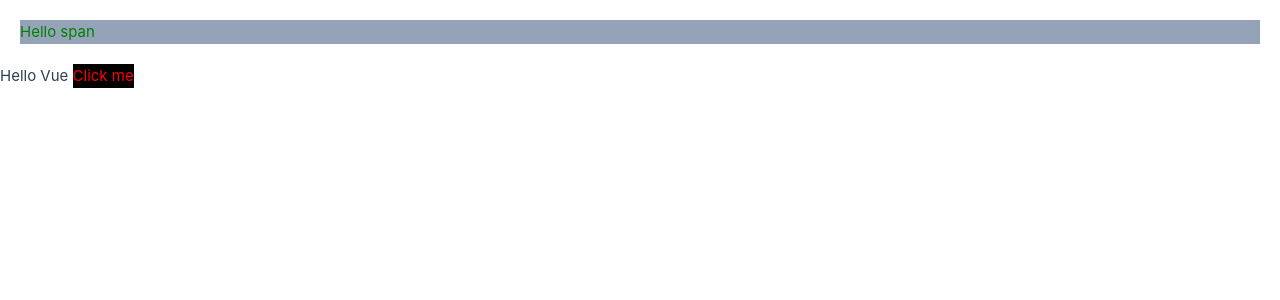
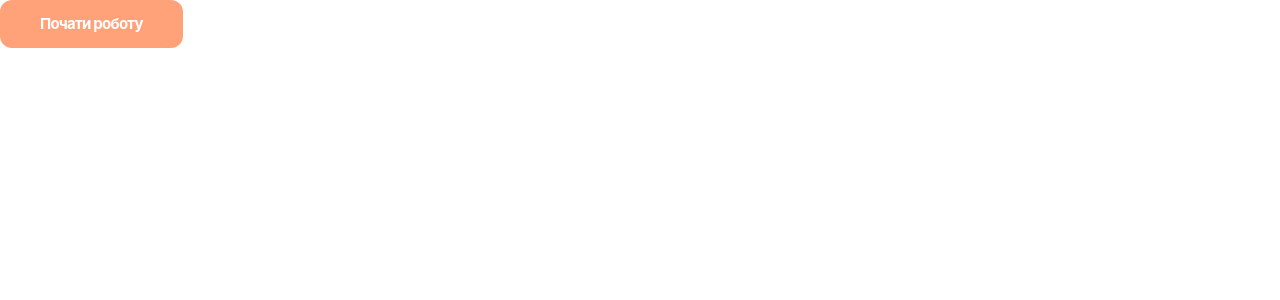
Before and after one commit to goitacademy/vue-course-code, a Vue app: page / in a window 1280 px wide. Shown: the top 300 px of the page. Built offline with nearby package versions, Linux system fonts and the light colour scheme.

Commit message:
add button styles

```diff
--- a/src/App.vue
+++ b/src/App.vue
@@ -1,27 +1,7 @@
 <script setup>
 import IButton from './components/IButton/IButton.vue'
-
-const classes = {
-  'bg-black': true,
-  'btn-red': true
-}
 </script>
 
 <template>
-  <span class="btn m-5 block bg-slate-400">Hello span</span>
-  <div>Hello Vue <IButton :class="classes"></IButton></div>
+  <IButton></IButton>
 </template>
-
-<style scoped>
-.btn {
-  color: green;
-}
-
-.btn-red {
-  color: red;
-}
-
-.bg-black {
-  background: #000;
-}
-</style>
--- a/src/components/IButton/IButton.vue
+++ b/src/components/IButton/IButton.vue
@@ -1,9 +1,5 @@
 <template>
-  <button class="btn">Click me</button>
+  <button class="bg-[#FFA279] rounded-xl py-3 px-10 text-white font-bold -tracking-wider">
+    Почати роботу
+  </button>
 </template>
-
-<style scoped>
-.btn {
-  color: red;
-}
-</style>
```
